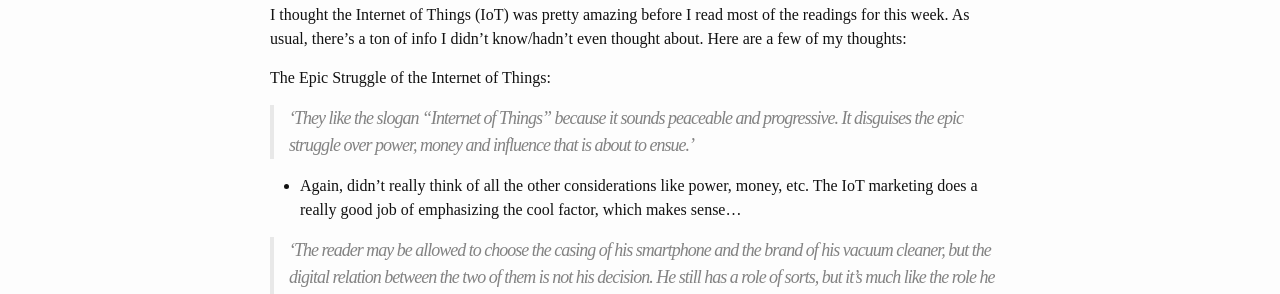
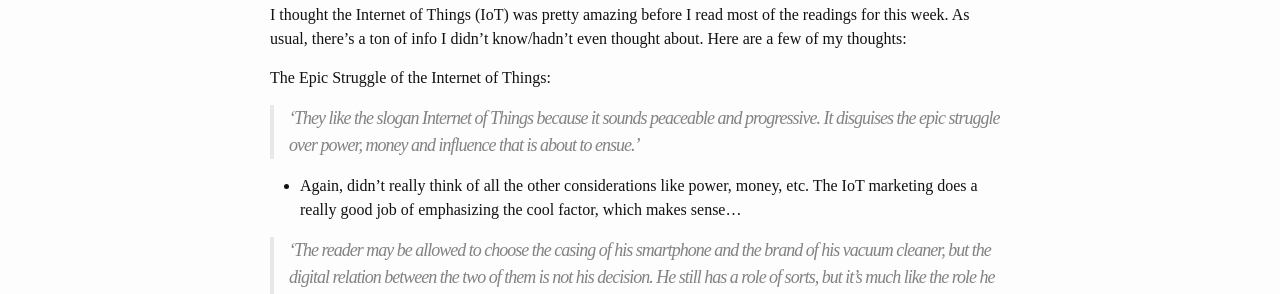
Before and after one commit to paigederaedt/blog, a Jekyll site: the page built from _posts/2014-11-18-InternetOfThings.markdown, in a window 1280 px wide and 900 px high. Shown: the part 197-491 px from the top of the window. Built offline with Jekyll 4.4.1, drawn with Linux system fonts in a browser that asks for light colours.

```diff
--- a/_posts/2014-11-18-InternetOfThings.markdown
+++ b/_posts/2014-11-18-InternetOfThings.markdown
@@ -7,7 +7,7 @@ categories: jekyll update
 I thought the Internet of Things (IoT) was pretty amazing before I read most of the readings for this week. As usual, there's a ton of info I didn't know/hadn't even thought about. Here are a few of my thoughts:
 
 The Epic Struggle of the Internet of Things:
->'They like the slogan “Internet of Things” because it sounds peaceable and progressive. It disguises the epic struggle over power, money and influence that is about to ensue.'
+>'They like the slogan Internet of Things because it sounds peaceable and progressive. It disguises the epic struggle over power, money and influence that is about to ensue.'
 
 - Again, didn't really think of all the other considerations like power, money, etc. The IoT marketing does a really good job of emphasizing the cool factor, which makes sense...
 
```
